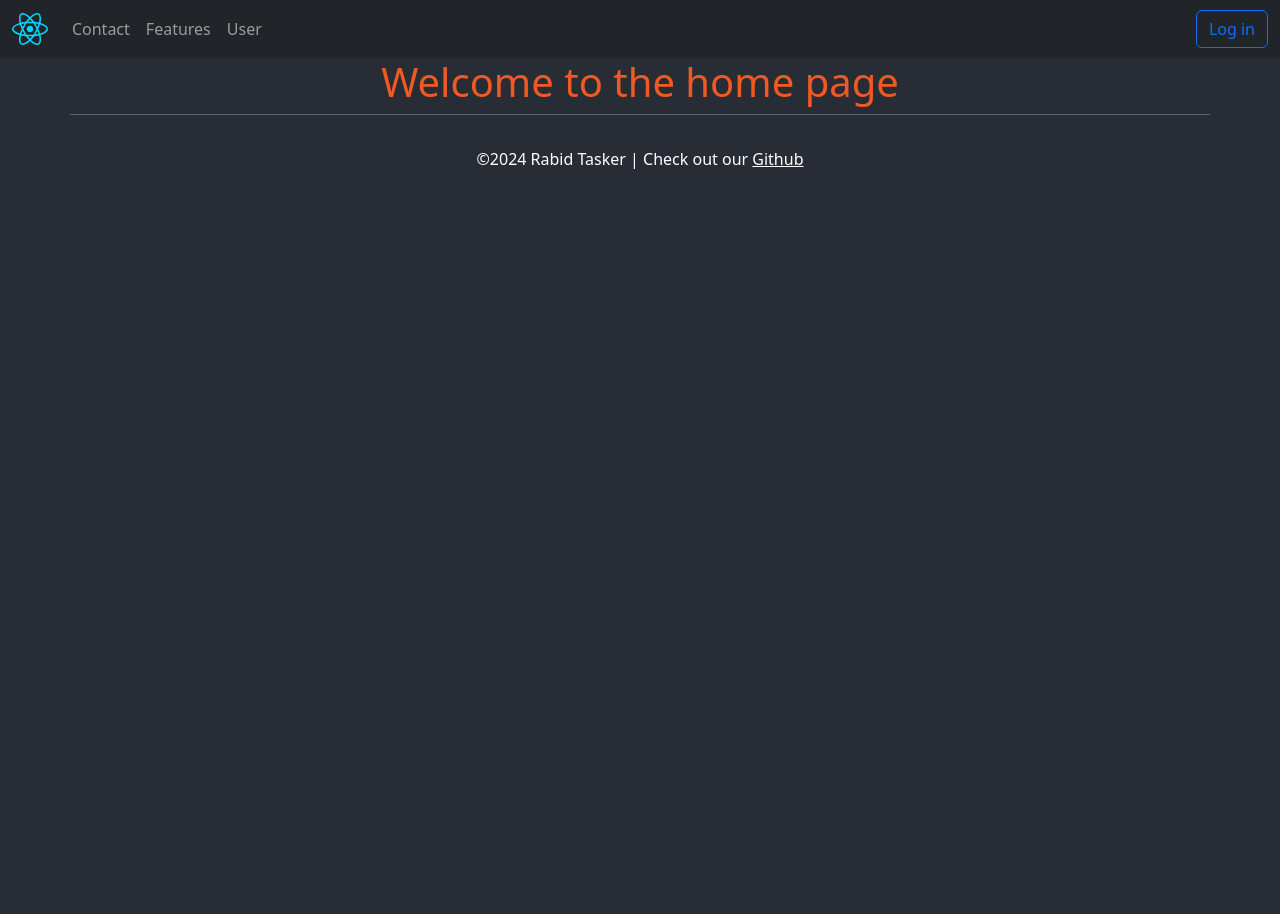
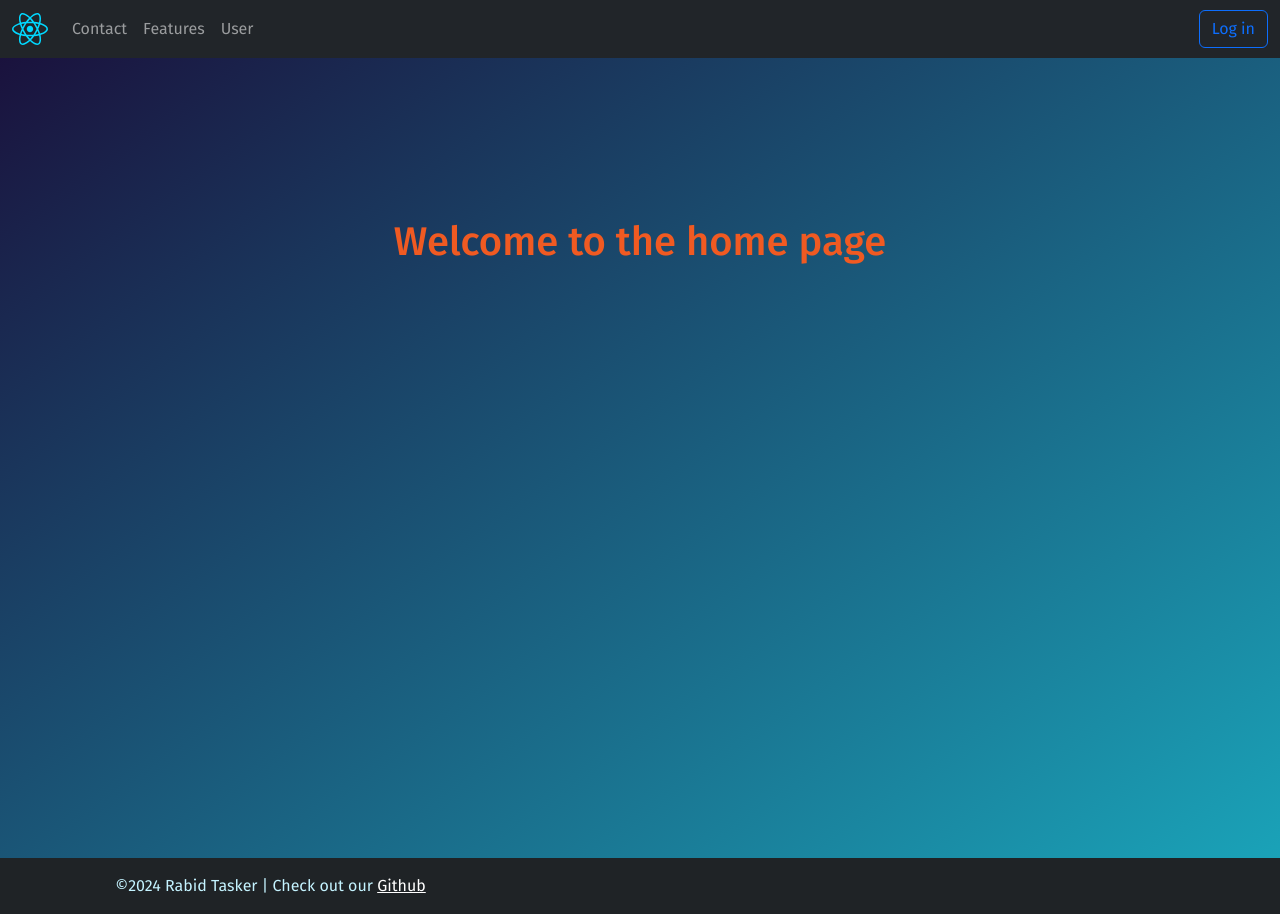
Before and after one commit to cytoshell/RowdyHacksSpring2024, a React (Vite) app: page /home in a window 1280 px wide. Before the commit the page ends 800 px from the top, so only its background shows below. Built offline with nearby package versions, Linux system fonts and the light colour scheme; no server answers.

Commit message:
adjusted css

```diff
--- a/src/App.css
+++ b/src/App.css
@@ -1,6 +1,48 @@
+@import url('https://fonts.googleapis.com/css2?family=Fira+Sans:wght@300;400;500;600;700;800;900&display=swap');
+
+* {
+  margin: 0;
+  padding: 0;
+  box-sizing: border-box;
+  text-decoration: none;
+  border: none;
+  outline: none;
+  scroll-behavior: smooth;
+  font-family: 'Fira Sans', sans-serif;
+}
+
 .App {
   text-align: center;
-  background-color: #282c34;
+  background-image: linear-gradient(to bottom right, #1a0d39, #1aa7bc);
+}
+
+section {
+  min-height: 100vh;
+  padding: 10rem 9% 2rem;
+}
+
+.home {
+  display: flex;
+  justify-content: center;
+  align-items: top;
+}
+
+.contact {
+  display: flex;
+  justify-content: center;
+  align-items: top;
+}
+
+.user {
+  display: flex;
+  justify-content: center;
+  align-items: top;
+}
+
+.features {
+  display: flex;
+  justify-content: center;
+  align-items: top;
 }
 
 .App-logo {
@@ -15,7 +57,7 @@
 }
 
 .App-header {
-  background-color: #282c34;
+  background-color: #382667;
   min-height: 100vh;
   display: flex;
   flex-direction: column;
@@ -41,5 +83,20 @@
 
 html {
   height: 100%;
-  background-color: #282c34;
+  background-color: #1f2326;
 }
+
+.footer {
+  display: flex;
+  justify-content: space-between;
+  align-items: center;
+  flex-wrap: wrap;
+  padding: 1rem 9%;
+  background: #1f2326;
+  margin-top: auto;
+  color: #c4f3ff;
+}
+
+.footer-text p{
+  font-size: 1.2rem;
+}
--- a/src/NavBar/NavBar.jsx
+++ b/src/NavBar/NavBar.jsx
@@ -20,7 +20,8 @@ export default function NavBar({ Link }) {
     }
 
 
-    return (<Navbar bg="dark" expand="lg" variant='dark' sticky="top">
+    return (
+        <Navbar bg="dark" expand="lg" variant='dark' sticky="top">
         <Container fluid>
             <Navbar.Brand as={Link} to="/Home">
                 <img
@@ -70,5 +71,6 @@ export default function NavBar({ Link }) {
                 </Form>
             </Navbar.Collapse>
         </Container>
-    </Navbar>);
+        </Navbar>
+    );
 }
--- a/src/component/footer.jsx
+++ b/src/component/footer.jsx
@@ -6,20 +6,17 @@ import {
 
 const Footer = () => {
     return (
-        <Container>
-            <Row>
-                <hr style={{ color: 'white' }} />
-                <Col className="text-center py-3" style={{ color: 'white' }}>
-                    &copy;{new Date().getFullYear()} Rabid Tasker | Check out our <a
+        <footer class="footer">
+            <div class="footer-text">
+                <a>&copy;{new Date().getFullYear()} Rabid Tasker | Check out our <a
                         style={{ color: 'white' }}
                         href="https://github.com/cytoshell/rabid-tasker"
                         target="_blank"
                         rel="noopener">
                         Github
-                    </a>
-                </Col>
-            </Row>
-        </Container>
+                    </a></a>
+            </div>
+        </footer>
     )
 }
 
--- a/src/scenes/contact.jsx
+++ b/src/scenes/contact.jsx
@@ -6,9 +6,9 @@ const H1style = {
 
 const contact = () => {
     return (
-        <div>
+        <section class="contact" id='contact'>
             <h1 style={H1style}>Welcome to the contact page</h1>
-        </div>
+        </section>
     )
 }
 
--- a/src/scenes/features.jsx
+++ b/src/scenes/features.jsx
@@ -6,9 +6,9 @@ const H1style = {
 
 const features = () => {
     return (
-        <div>
+        <section class="features" id='features'>
             <h1 style={H1style}>Welcome to the features page</h1>
-        </div>
+        </section>
     )
 }
 
--- a/src/scenes/home.jsx
+++ b/src/scenes/home.jsx
@@ -6,9 +6,9 @@ const H1style = {
 
 const Home = () => {
     return (
-        <div>
+        <section class="home" id='home'>
             <h1 style={H1style}>Welcome to the home page</h1>
-        </div>
+        </section>
     )
 }
 
--- a/src/scenes/user.jsx
+++ b/src/scenes/user.jsx
@@ -6,9 +6,9 @@ const H1style = {
 
 const user = () => {
     return (
-        <div>
+        <section class="user" id='user'>
             <h1 style={H1style}>Welcome to the user page</h1>
-        </div>
+        </section>
     )
 }
 
```
Also changed, not shown: 13 other files (tests, documents, lock files or other folders).
